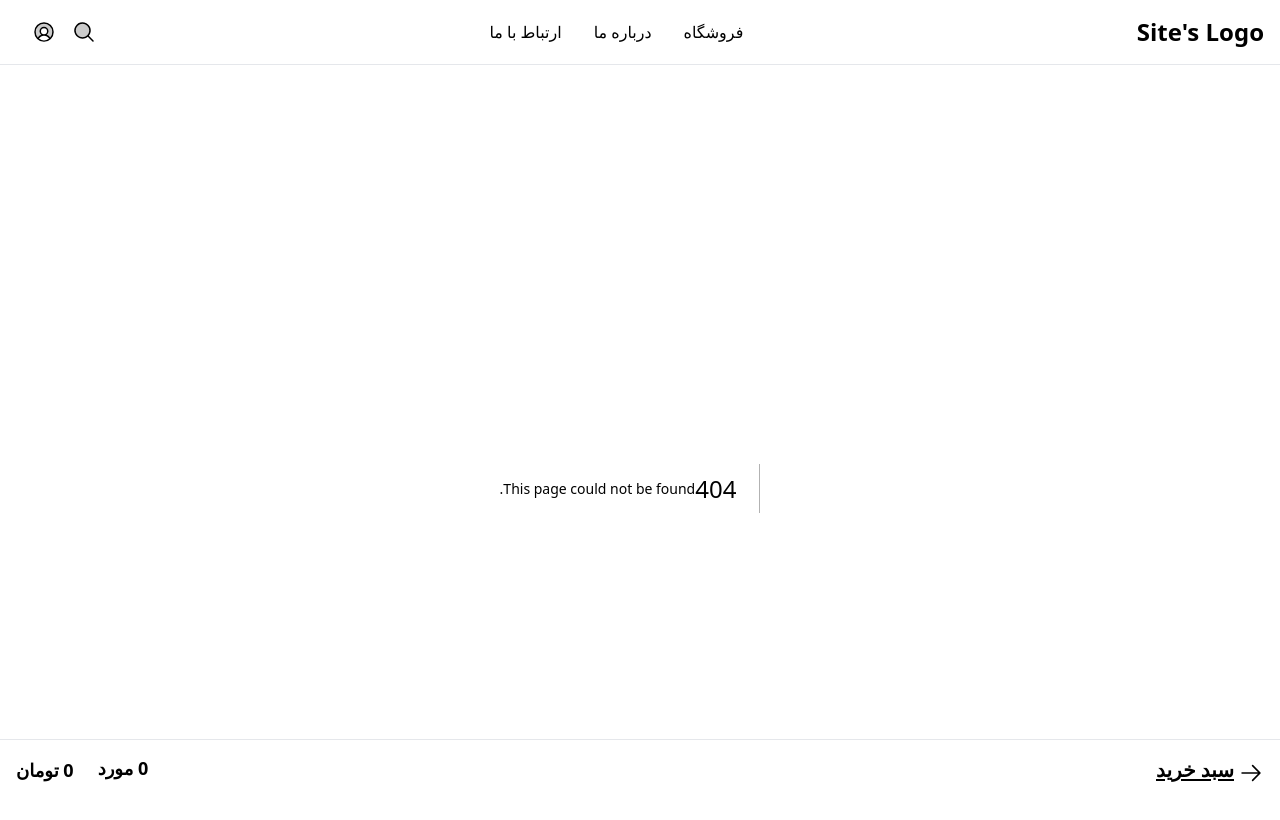
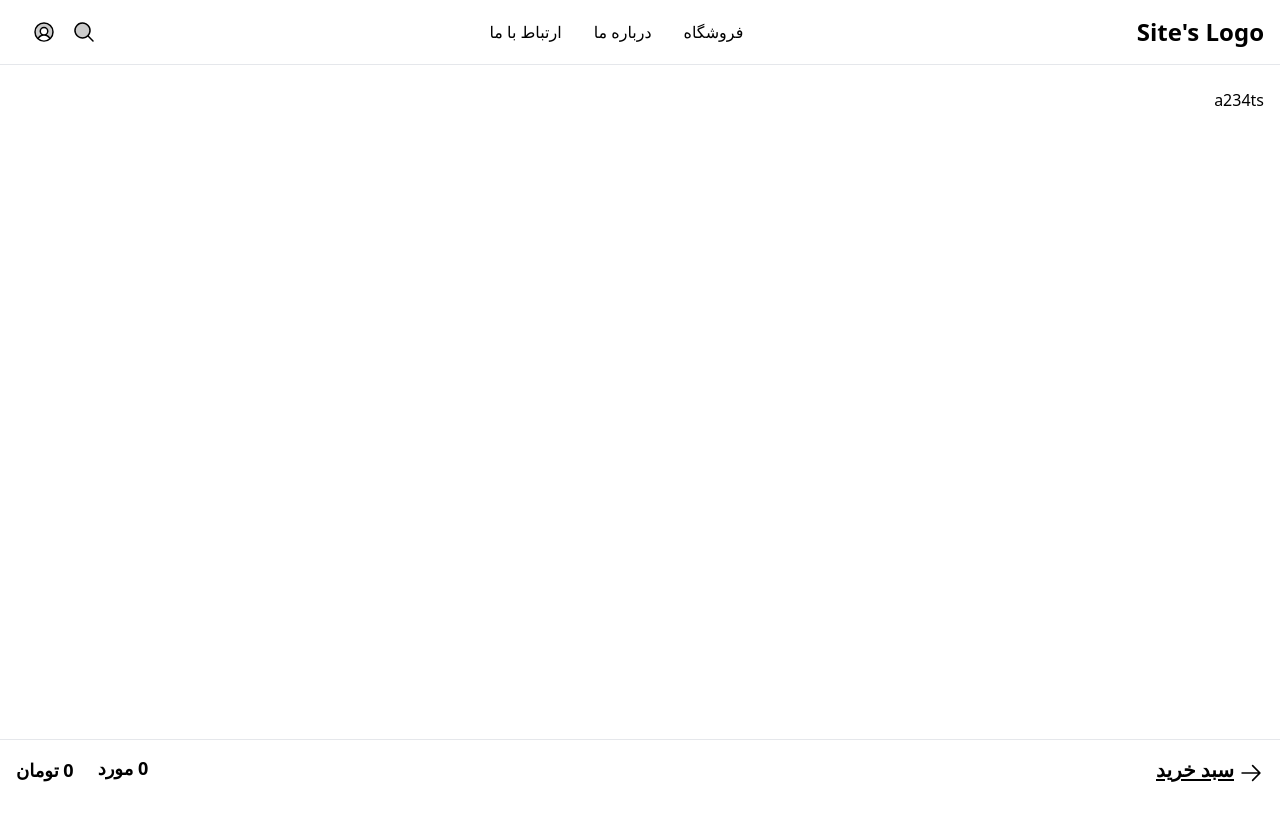
Before and after one commit to Avestair/nexa-InstrumentShop, a Next.js app in the folder frontend/: page /products/a234ts in a window 1280 px wide. Before the commit this address had no page. Shown: the top 820 px of the page. Built offline with nearby package versions, Linux system fonts and the light colour scheme.

Commit message:
added the product page

```diff
--- a/frontend/app/page.tsx
+++ b/frontend/app/page.tsx
@@ -24,7 +24,7 @@ export default function Home() {
       <ProductCard
         id={1}
         imageUrl="/productImage.jpg"
-        href={"/"}
+        href={"/products/a234ts"}
         title={"محصول تستی"}
         price={200000}
         ProductColors={colors}
--- /dev/null
+++ b/frontend/app/products/[slug]/page.tsx
@@ -0,0 +1,16 @@
+import { use } from "react";
+
+type productPage = {
+  params: Promise<{ slug: string }>;
+};
+
+export default function page({ params }: productPage) {
+  const slug = use(params);
+  console.log(slug);
+
+  return (
+    <div>
+      <p>{slug.slug}</p>
+    </div>
+  );
+}
```
Also changed, not shown: frontend/app/products/page.tsx (added).
